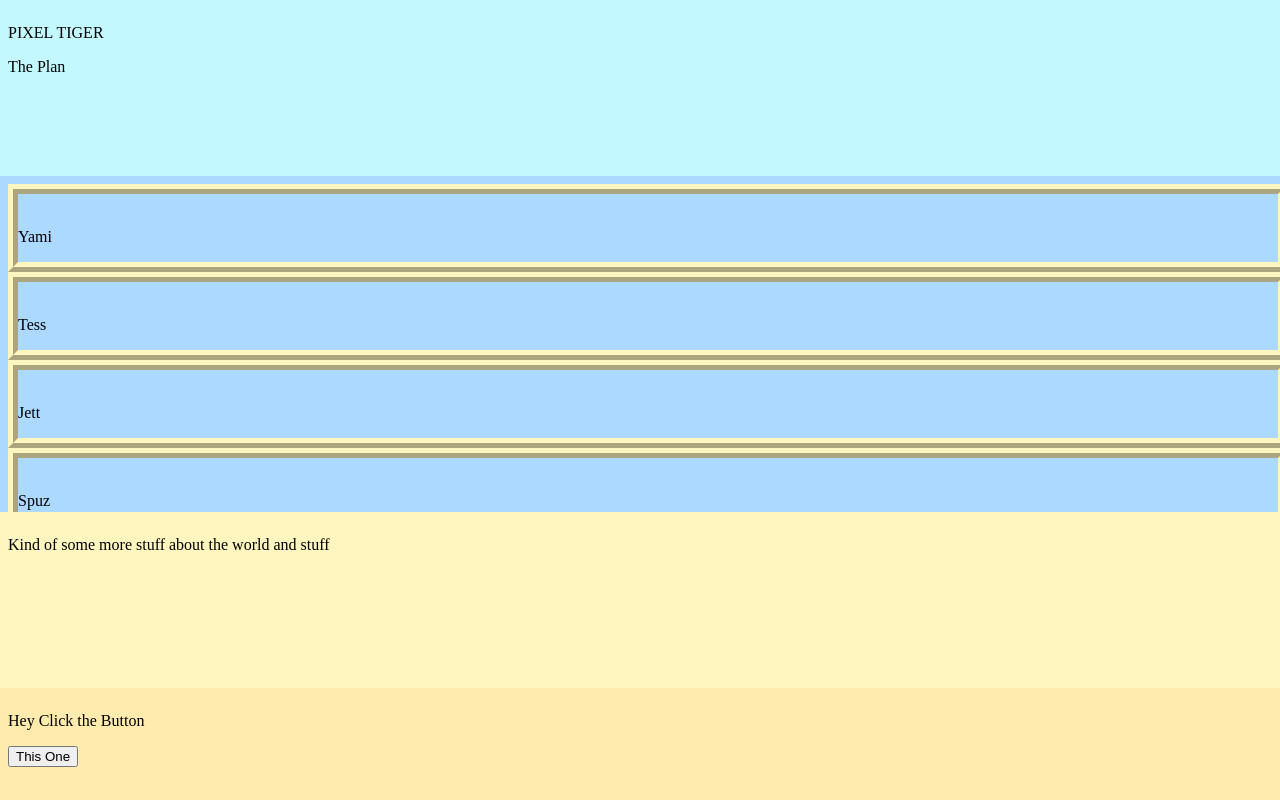
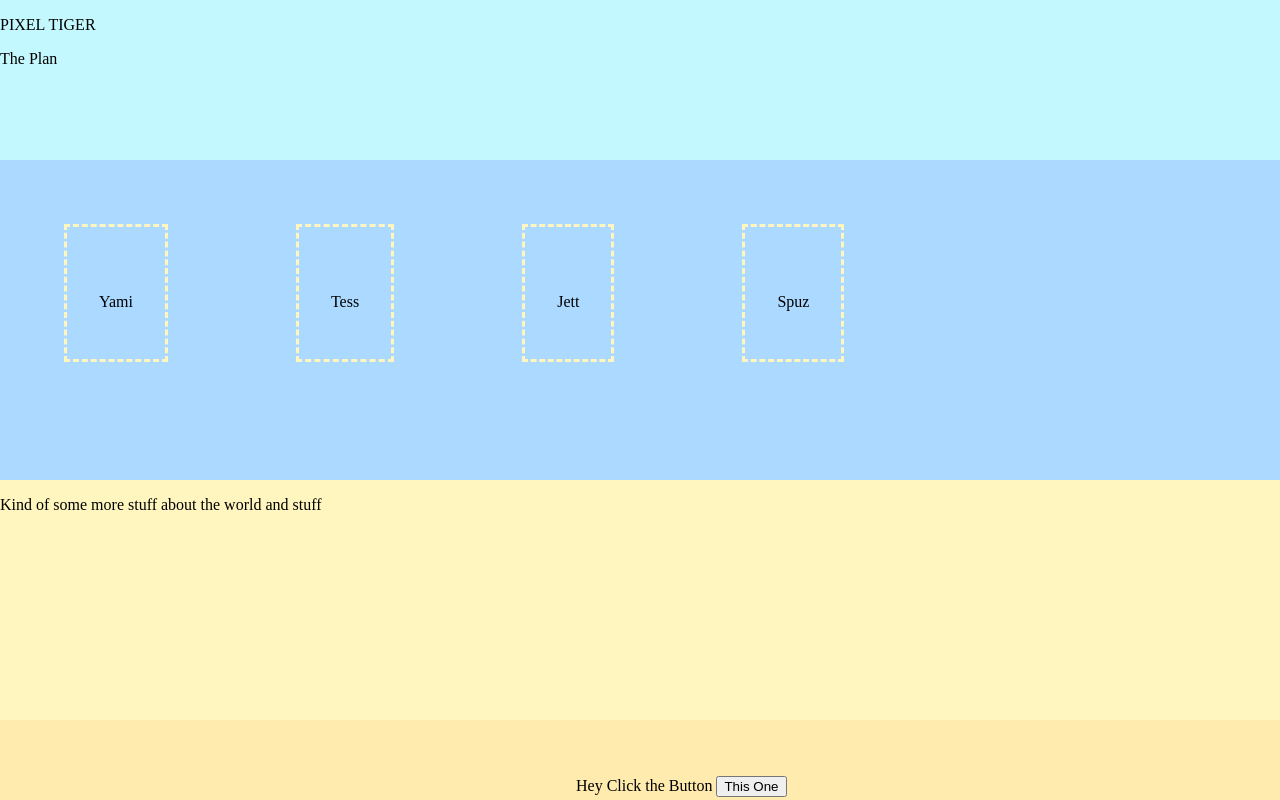
Before and after one commit to cjackson152/project2top, a plain HTML site: page index.html in a window 1280 px wide. Drawn offline with Linux system fonts and the light colour scheme.

Commit message:
more style changes

```diff
--- a/index.html
+++ b/index.html
@@ -25,11 +25,10 @@
     </div>
     <div class="footer">
         <div class="cta">
-            <p>Hey Click the Button</p>
+            <p class="doit">Hey Click the Button <button class="signup">This One</button></p>
+
         </div>
-        <div class="signup">
-            <p><button>This One</button></p>
-        </div>
+
     </div>
 </div>
 
--- a/style.css
+++ b/style.css
@@ -3,7 +3,7 @@ body {
     padding: 0px;
     background-color: #C3F8FF;
     position: relative;
-    overflow-x: hidden;
+    overflow: auto
 }
 
 div.wrapper1 {
@@ -15,8 +15,7 @@ div.wrapper1 {
     width: 100%;
     height: 20vh;
     padding: 0px;
-    border: 1vh solid #C3F8FF;
-
+    float: left;
 }
 
 div.wrapper2 {
@@ -28,8 +27,8 @@ div.wrapper2 {
     width: 100%;
     margin: 0px;
     height: 40vh;
-    padding: 0px;
-    border: 1vh solid #ABD9FF;
+    float: left;
+
 }
 
 div.wrapper3 {
@@ -39,9 +38,11 @@ div.wrapper3 {
     right: 0px;
     top: 0px;
     width: 100%;
-    height: 20vh;
+    height: 30vh;
     padding: 0px;
-    border: 1vh solid #FFF6BF;
+    text-align: justify;
+    float: left;
+    border-bottom: 5vh solid #FFEBAD;
 }
 
 div.footer {
@@ -50,15 +51,25 @@ div.footer {
     left: 0px;
     right: 0px;
     top: 0px;
-    height: 12vh;
+    height: 5vh;
     width: 100%;
-    border: 1vh solid #FFEBAD;
+    float: left;
+    align-items: center;
+
 
 }
 
 .boxes {
-    border: 10px;
-    border-style: ridge;
+    border: 3px;
+    border-style: dashed;
     border-color: #FFF6BF;
+    margin: 5%;
+    padding: 4vh;
+    text-align: center;
+    float: left;
 
 }
+
+.doit {
+    margin-left: 72vh;
+}
```
